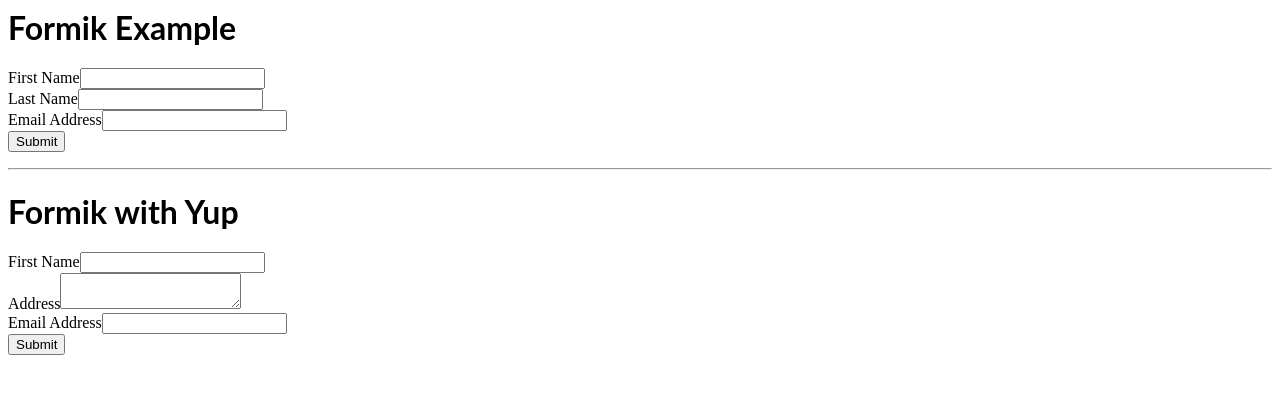
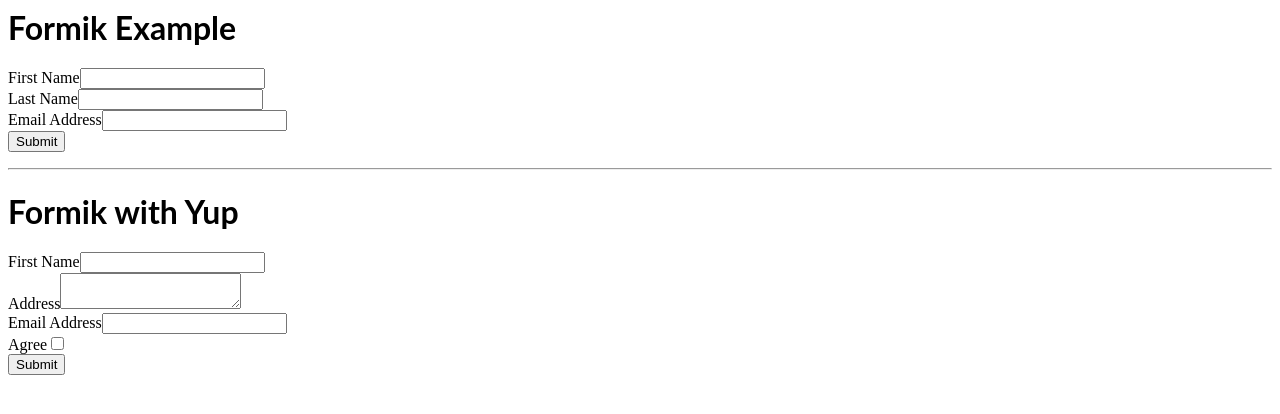
Before and after one commit to ShakibAhmed007/react-dev-formik, a React (Create React App) app: page / in a window 1280 px wide. Shown: the top 414 px of the page. Built offline with nearby package versions, Linux system fonts and the light colour scheme.

Commit message:
1 file modified

```diff
--- a/src/BasicFormValidationByYup.js
+++ b/src/BasicFormValidationByYup.js
@@ -7,18 +7,20 @@
     initialValues: {
       firstName: '',
       email: '',
-      address: ''
+      address: '',
+      toggleCheckbox: false
     },
     validationSchema: Yup.object({
       firstName: Yup.string()
         .max(15, 'Must be 15 characters or less')
         .required('Required'),
+      email: Yup.string()
+        .email('Invalid email address')
+        .required('Required'),
       address: Yup.string()
         .max(250, 'Must be 250 characters or less')
         .required('Required'),
-      email: Yup.string()
-        .email('Invalid email address')
-        .required('Required')
+      toggleCheckbox: Yup.boolean()
     }),
     onSubmit: values => {
       alert(JSON.stringify(values, null, 2));
@@ -58,6 +60,14 @@
         <div>{formik.errors.email}</div>
       ) : null}
       <br />
+      <label htmlFor="toggleCheckbox">Agree</label>
+      <input
+        type="checkbox"
+        id="toggleCheckbox"
+        name="toggleCheckbox"
+        {...formik.getFieldProps('toggleCheckbox')}
+      />
+      <br />
       <button type="submit">Submit</button>
     </form>
   );
```
